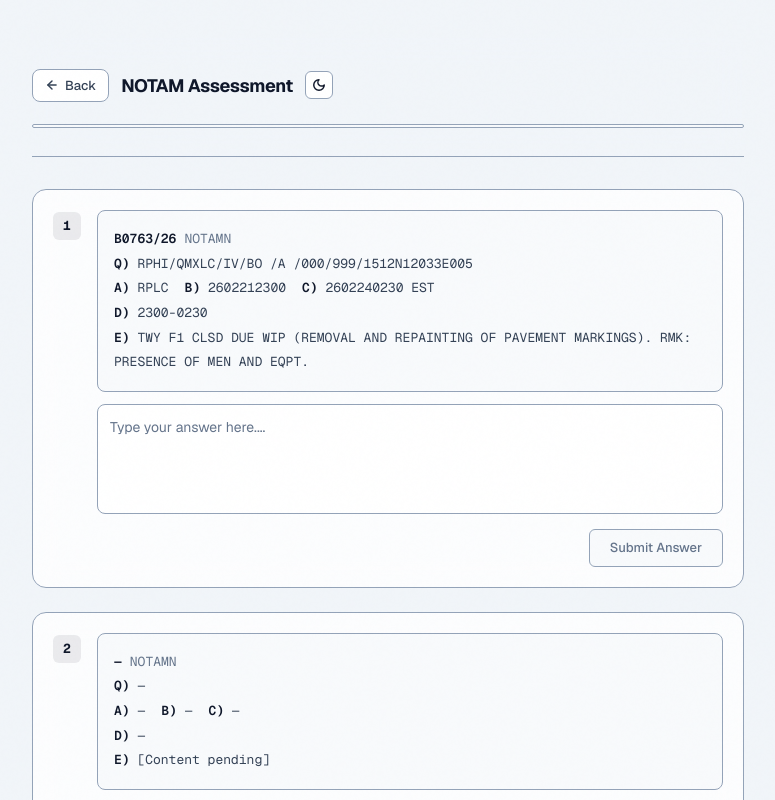
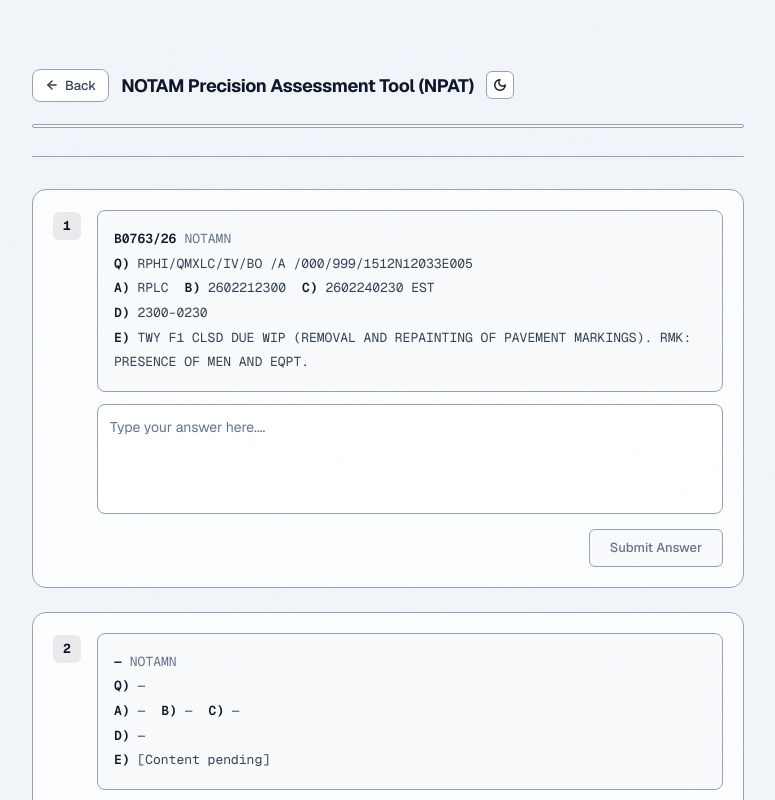
Before and after one commit to acesuus/notam-assessment, a Next.js app: page /assessment in a window 1280 px wide. Shown: the top 800 px of the page, without its empty margins (252-1027 px from the left). Built offline with nearby package versions, Linux system fonts and the light colour scheme.

Commit message:
changed title and fix scoring precision logic

```diff
--- a/src/app/assessment/page.tsx
+++ b/src/app/assessment/page.tsx
@@ -139,7 +139,7 @@ export default function AssessmentPage() {
                   flex: 1,
                 }}
               >
-                NOTAM Assessment
+                NOTAM Precision Assessment Tool (NPAT)
               </h1>
               <ThemeToggle />
             </div>
@@ -383,7 +383,7 @@ export default function AssessmentPage() {
           <span style={{ fontSize: "13px", color: "var(--text-muted)" }}>
             {answeredCount < questions.length
               ? `${questions.length - answeredCount} question${questions.length - answeredCount !== 1 ? "s" : ""} remaining.`
-              : "All questions locked — ready to complete the assessment."}
+              : "All questions answered"}
           </span>
           <button
             type="submit"
--- a/src/app/dashboard/layout.tsx
+++ b/src/app/dashboard/layout.tsx
@@ -50,7 +50,7 @@ export default async function DashboardLayout({
         >
 
           <span style={{ fontSize: "13px", fontWeight: 600, letterSpacing: "-0.01em", color: "var(--text-primary)" }}>
-            NOTAM
+            NOTAM Precision Assessment Tool (NPAT)
           </span>
         </Link>
 
--- a/src/app/forgot-password/page.tsx
+++ b/src/app/forgot-password/page.tsx
@@ -44,7 +44,7 @@ export default async function ForgotPasswordPage({
               color: "var(--text-primary)",
             }}
           >
-            NOTAM Assessment
+            NOTAM Precision Assessment Tool (NPAT)
           </span>
         </Link>
       </nav>
--- a/src/app/layout.tsx
+++ b/src/app/layout.tsx
@@ -13,7 +13,7 @@ const geistMono = Geist_Mono({
 });
 
 export const metadata: Metadata = {
-  title: "NOTAM Assessment Tool",
+  title: "NOTAM Precision Assessment Tool (NPAT)",
   description: "Test and improve your NOTAM decoding skills with structured assessments.",
 };
 
--- a/src/app/login/page.tsx
+++ b/src/app/login/page.tsx
@@ -122,7 +122,7 @@ export default function LoginPage() {
               color: "var(--text-primary)",
             }}
           >
-            NOTAM Assessment
+            NOTAM Precision Assessment Tool (NPAT)
           </span>
         </Link>
       </nav>
--- a/src/app/register/page.tsx
+++ b/src/app/register/page.tsx
@@ -122,7 +122,7 @@ export default function RegisterPage() {
               color: "var(--text-primary)",
             }}
           >
-            NOTAM Assessment
+            NOTAM Precision Assessment Tool (NPAT)
           </span>
         </Link>
       </nav>
--- a/src/app/update-password/page.tsx
+++ b/src/app/update-password/page.tsx
@@ -45,7 +45,7 @@ export default async function UpdatePasswordPage({
               color: "var(--text-primary)",
             }}
           >
-            NOTAM Assessment
+            NOTAM Precision Assessment Tool (NPAT)
           </span>
         </Link>
       </nav>
--- a/src/utils/scoring.ts
+++ b/src/utils/scoring.ts
@@ -21,13 +21,12 @@ export type ScoringResult = {
  */
 function normalizeText(text: string): string[] {
   if (!text) return [];
-  // Remove punctuation and split into words
+  // Remove punctuation and split into words by any whitespace
   return text
     .toLowerCase()
     .replace(/[.,/#!$%^&*;:{}=\-_`~()|]/g, " ")
-    .replace(/\s{2,}/g, " ")
     .trim()
-    .split(" ")
+    .split(/\s+/)
     .filter((word) => word.length > 0);
 }
 
```
